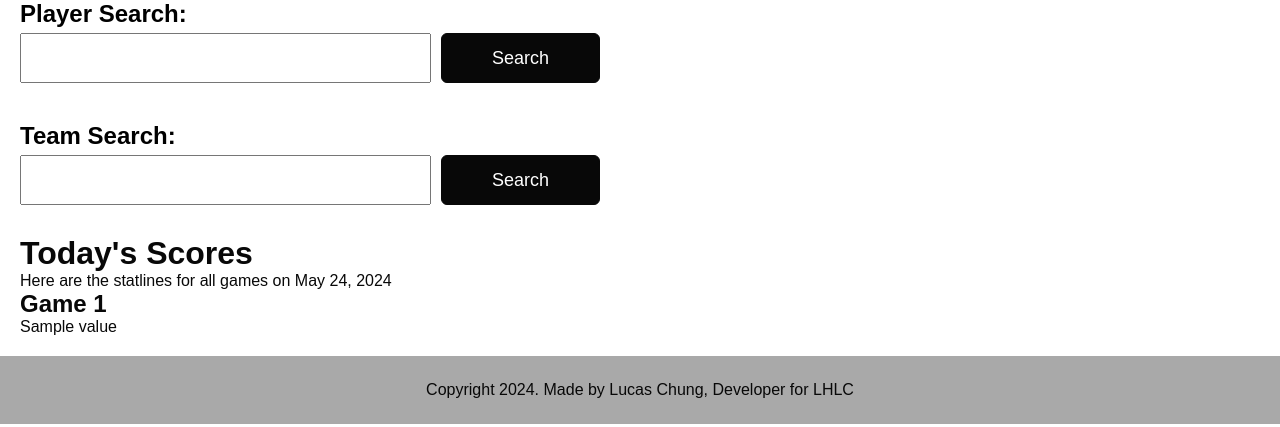
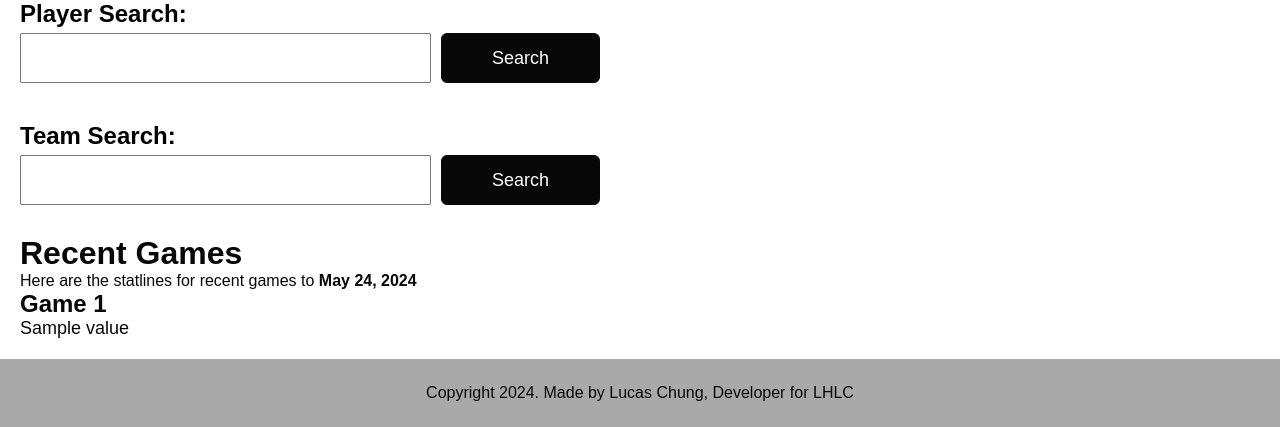
Before and after one commit to lucashlc822/bet_scrape, a Flask app: template templates/index.html in a window 1280 px wide. Shown: the part 638-1065 px from the top of the page. Run offline with Flask 3, Linux system fonts and the light colour scheme; the template is opened without the code that fills it: most values are stand-ins (such as "Sample title", 1, 10 or a date in 2020); parts of the project's set-up code (start-up, migrations or seed data) failed here and were passed over.

Commit message:
may 23 - minor css updates, cleaning formatting for scraped recent scores

```diff
--- a/app.py
+++ b/app.py
@@ -34,8 +34,16 @@ def score_scrape(url):
     scores_response.raise_for_status()
 
     soup = BeautifulSoup(scores_response.text, 'html.parser')
+
+    # Data cleaning
+
+    #remove all hyperlinks
+    for a_tag in soup.find_all('a'):
+        del a_tag['href']
+
     scores_div_name = 'game_summary'
     scores_class = soup.find_all('div', {'class': scores_div_name})
+
 
     games = {}
     if scores_class:
--- a/static/style.css
+++ b/static/style.css
@@ -159,3 +159,6 @@ form button:hover{
     margin-top: 30px;
     margin-left: 20px;
 }
+.recent-games{
+    font-size: 18px;
+}
--- a/templates/index.html
+++ b/templates/index.html
@@ -96,7 +96,7 @@
 
                             // moving to the first option if you reach the last option
                             if (selectedIndex === -1 || selectedIndex === options.length - 1) {
-                                options[0].selected = true;
+                                options[1].selected = true;
                             } else {
                                 // moving to the next option
                                 options[selectedIndex+1].selected = true;
@@ -257,13 +257,13 @@
 
     <!-- Todays Scores -->
     <div class="scores-container">
-        <h1>Today's Scores</h1>
-        <p id="currentDate">Here are the statlines for all games on </p>
+        <h1>Recent Games</h1>
+        <p id="currentDate"></p>
         <!-- Games -->
         <div id="games-container">
             <!-- creates a div for each game found by flask -->
             {% for value in scores_content.values() | list%}
-                <h2>Game {{loop.index}}</h1>
+                <h2>Game {{loop.index}}</h2>
                 <div class="recent-games">{{value | safe}}</div>
             {% endfor %}
         </div>
@@ -280,7 +280,7 @@
 
                 // assign the formattedDate to the HTML Element
                 var currentDateElement = document.getElementById('currentDate');
-                currentDateElement.innerHTML += formattedDate;
+                currentDateElement.innerHTML = "Here are the statlines for recent games to " + "<strong>" + formattedDate + "</strong>";
             }
             updateDate();
         </script>
```
